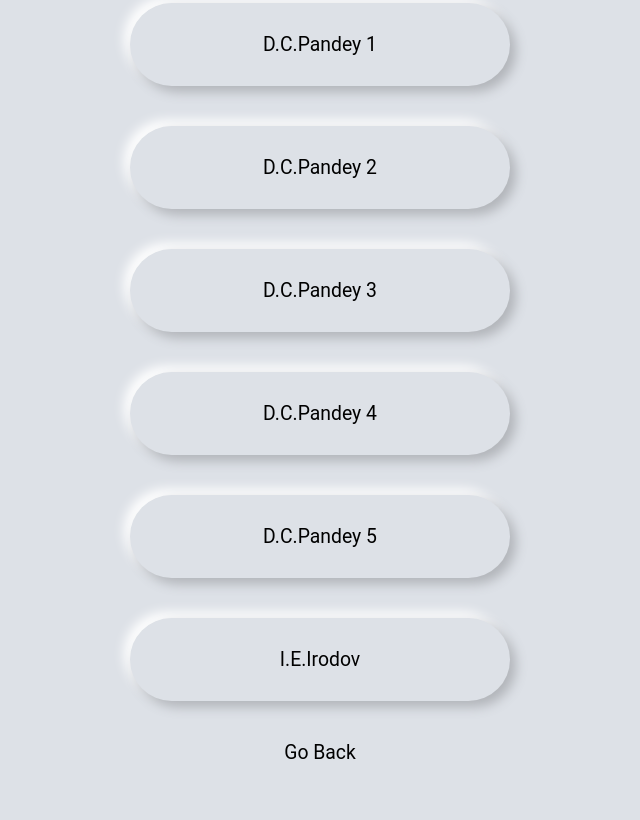
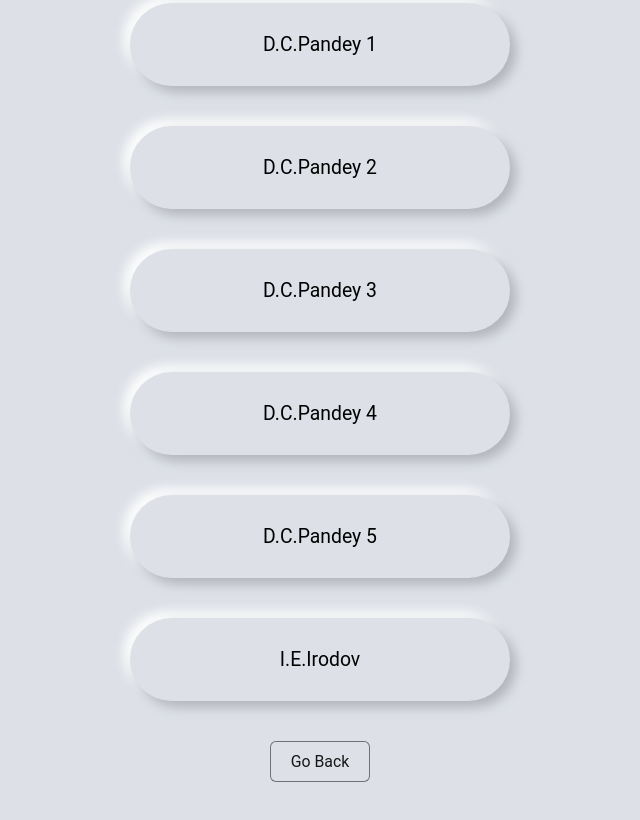
Before and after one commit to Avaneesh-Chopdekar/sci-res-web, a website built with Vite: page jee/phy/index.html in a window 1280 px wide. Shown: the part 421-1241 px from the top of the page, without its empty margins (320-960 px from the left). Before the commit the page ends 1195 px from the top, so only its background shows below. Built offline with nearby package versions, Linux system fonts and the light colour scheme.

Commit message:
Added outlined-btn id

```diff
--- a/jee/phy/index.html
+++ b/jee/phy/index.html
@@ -51,7 +51,7 @@
           <a href="https://drive.google.com/file/d/1g8srZWCaO3ECrUxaWJSE8StTvY7quum3/view" class="list" rel="noopener noreferrer"
             target="_blank">I.E.Irodov</a>
         </li>
-        <li> <a href="/jee"><span id="go-back">Go Back</span></a></li>
+        <li> <a href="/jee"><span id="outlined-btn">Go Back</span></a></li>
       </ul>
     </section>
   </main>
```
